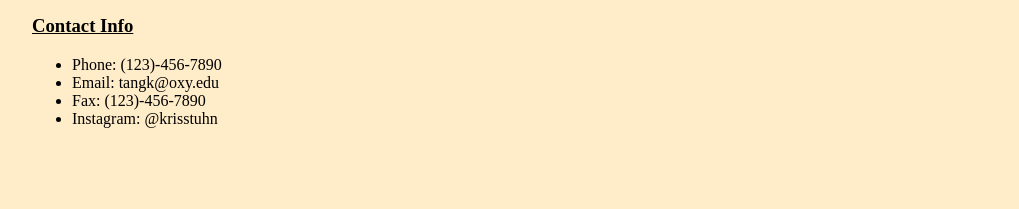
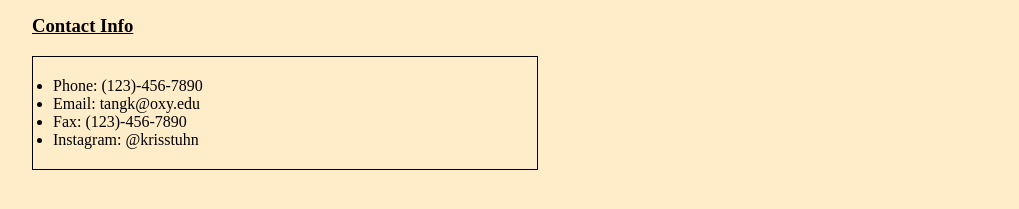
Before and after one commit to KristenT67/kristent67.github.io, a plain HTML site: page index.html in a window 1280 px wide. Shown: the part 365-574 px from the top of the page, without its empty margins (1-1020 px from the left). Drawn offline with Linux system fonts and the light colour scheme.

Commit message:
added box?

```diff
--- a/style.css
+++ b/style.css
@@ -16,3 +16,8 @@ img {
     max-width: 100%;
     height: auto;
 }
+
+ul {
+   border: 1px solid black;
+   padding: 20px;
+}
```
